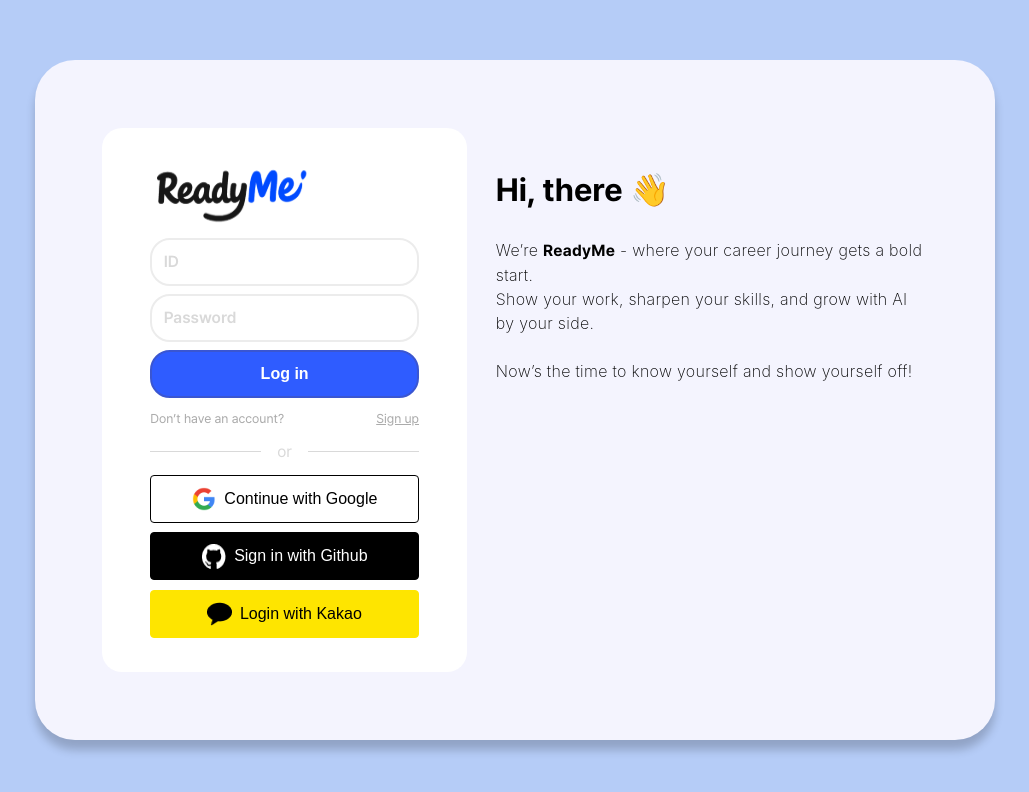
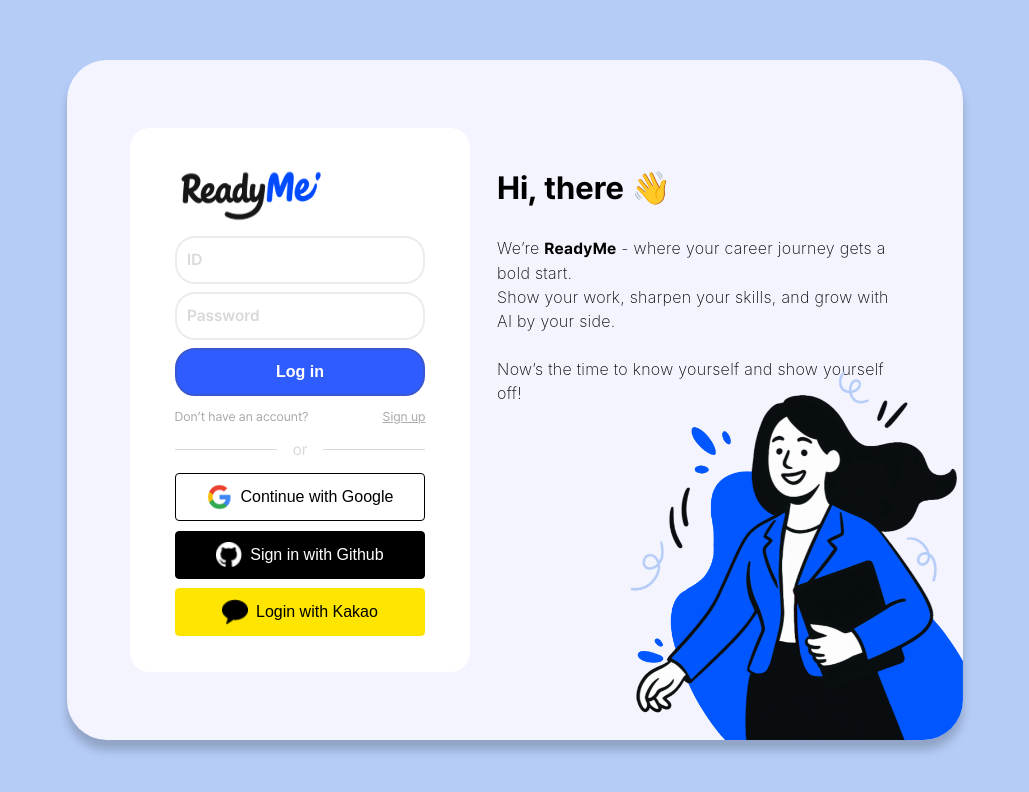
Before and after one commit to With-ReadyMe/ReadyMe-FE, a React (Vite) app: page /auth in a window 1280 px wide. Shown: the top 792 px of the page, without its empty margins (125-1154 px from the left). Built offline with nearby package versions, Linux system fonts and the light colour scheme; a web font is replaced by a local one.

Commit message:
feat: 로그인 화면 완료 #5

```diff
--- /dev/null
+++ b/src/pages/auth/AuthAnimationStyles.ts
@@ -0,0 +1,25 @@
+import { keyframes } from "styled-components";
+
+export const FadeIn = keyframes`
+    0% {
+        opacity: 0;
+    }
+    100% {
+        opacity: 1;
+    }
+`;
+
+export const WipeUptoDown = keyframes`
+    from { transform: translateY(-100%);}
+    to { transform: translateX(0);}
+`;
+
+export const WipeDowntoUp = keyframes`
+    from { transform: translateY(100%);}
+    to { transform: translateX(0);}
+`;
+
+export const WipeForWoman = keyframes`
+    from {transform: translate(100%, 100%);}
+    to{transform:translate(0,0)}
+`;
--- a/src/pages/auth/AuthStyles.ts
+++ b/src/pages/auth/AuthStyles.ts
@@ -1,4 +1,5 @@
 import styled from "styled-components";
+import { WipeUptoDown, WipeDowntoUp, FadeIn } from "./AuthAnimationStyles";
 
 export const BackgroundWrapper = styled.div`
     background-color: #b5ccf7;
@@ -44,7 +45,7 @@
 
 export const Wrapper = styled.div`
     position: relative;
-    width: 75%;
+    width: 70%;
     height: 85%;
 
     background-color: #f4f4fe;
@@ -59,6 +60,8 @@
     flex-direction: row;
 
     overflow: hidden;
+
+    animation: ${WipeUptoDown} 0.8s cubic-bezier(0.25, 1.2, 0.5, 1) forwards;
 `;
 
 export const FormWrapper = styled.div`
@@ -76,6 +79,8 @@
     gap: 0.7em;
 
     flex-direction: column;
+
+    animation: ${WipeDowntoUp} 1s cubic-bezier(0.25, 1.2, 0.5, 1) forwards;
 `;
 
 export const DescriptionWrapper = styled.div`
@@ -89,6 +94,10 @@
     gap: 1.5em;
 
     padding: 4% 0;
+
+    opacity: 0;
+
+    animation: ${FadeIn} 1.2s cubic-bezier(0.25, 1.2, 0.5, 1) 0.5s forwards;
 `;
 
 export const LogoWrapper = styled.div`
--- a/src/pages/auth/login/Login.tsx
+++ b/src/pages/auth/login/Login.tsx
@@ -63,6 +63,10 @@
                     Now’s the time to know yourself and show yourself off!
                 </A.Description>
             </A.DescriptionWrapper>
+            <L.PersonWrapper>
+                <L.Person src="/img/woman.png" />
+                <L.PersonBg src="/img/wave.png" />
+            </L.PersonWrapper>
         </A.Wrapper>
     );
 };
--- a/src/pages/auth/login/LoginStyles.tsx
+++ b/src/pages/auth/login/LoginStyles.tsx
@@ -1 +1,40 @@
 import styled from "styled-components";
+import { WipeForWoman } from "../AuthAnimationStyles";
+
+export const PersonWrapper = styled.div`
+    position: absolute;
+
+    right: 0;
+    bottom: 0;
+    width: 40%;
+`;
+export const Person = styled.img`
+    position: absolute;
+    right: 0;
+    bottom: 0;
+
+    z-index: 101;
+
+    width: 100%;
+    aspect-ratio: 1277 / 1347;
+
+    transform: translate(100%, 100%);
+
+    animation: ${WipeForWoman} 0.8s cubic-bezier(0.25, 1.2, 0.5, 1) 0.5s
+        forwards;
+`;
+export const PersonBg = styled.img`
+    position: absolute;
+    right: 0;
+    bottom: 0;
+
+    z-index: 100;
+
+    width: 100%;
+    aspect-ratio: 1277 / 1347;
+
+    transform: translate(100%, 100%);
+
+    animation: ${WipeForWoman} 0.8s cubic-bezier(0.25, 1.2, 0.5, 1) 0.7s
+        forwards;
+`;
--- a/src/pages/auth/register/Register.tsx
+++ b/src/pages/auth/register/Register.tsx
@@ -65,6 +65,10 @@
                     <p onClick={() => setIsReg(true)}>Log in</p>
                 </A.GoRegisterWrapper>
             </A.FormWrapper>
+            <R.PersonWrapper>
+                <R.Person src="/img/man.png" />
+                <R.PersonBg src="/img/wave-1.png" />
+            </R.PersonWrapper>
         </A.Wrapper>
     );
 };
--- a/src/pages/auth/register/RegisterStyles.tsx
+++ b/src/pages/auth/register/RegisterStyles.tsx
@@ -4,3 +4,31 @@
     margin-top: 0.5em;
     width: 100%;
 `;
+
+export const PersonWrapper = styled.div`
+    position: absolute;
+
+    left: 0;
+    bottom: 0;
+    width: 40%;
+`;
+export const Person = styled.img`
+    position: absolute;
+    left: 0;
+    bottom: 0;
+
+    z-index: 101;
+
+    width: 100%;
+    aspect-ratio: 1277 / 1347;
+`;
+export const PersonBg = styled.img`
+    position: absolute;
+    left: 0;
+    bottom: 0;
+
+    z-index: 100;
+
+    width: 100%;
+    aspect-ratio: 1277 / 1347;
+`;
```
